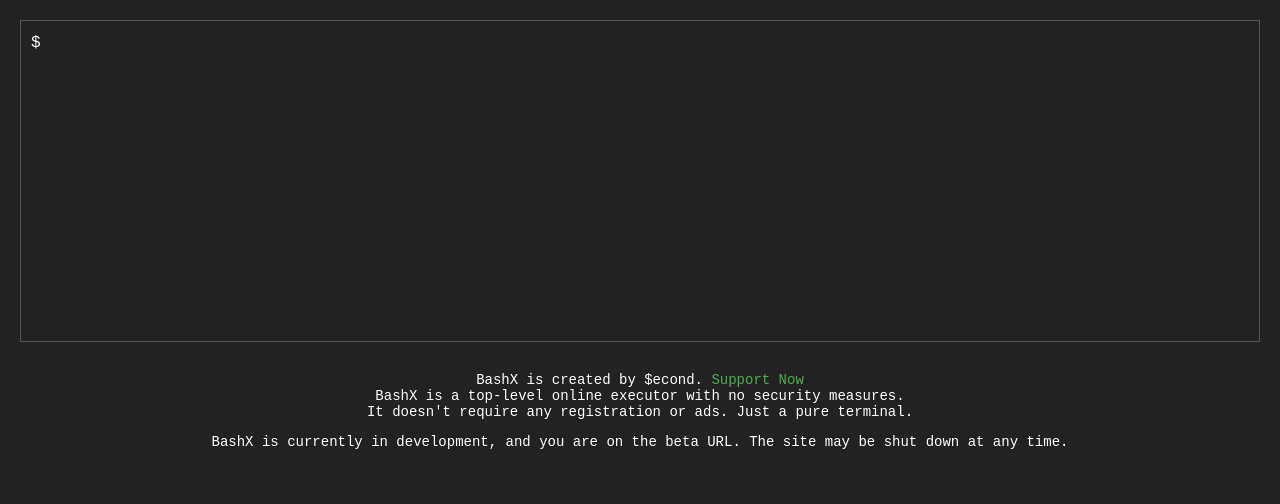
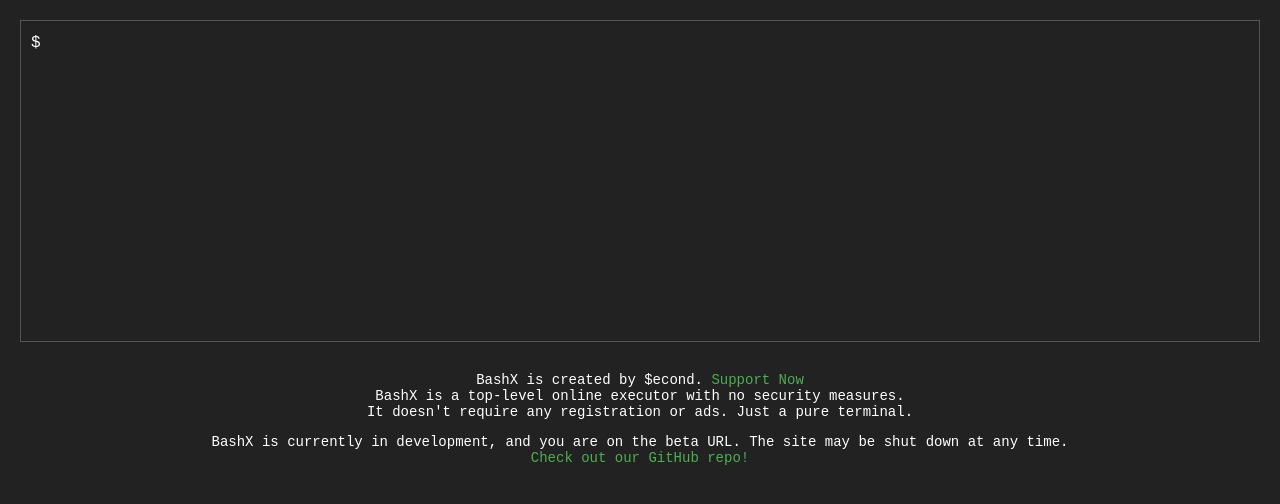
Before and after one commit to SecondRoblox/BashX, a website: page index.html in a window 1280 px wide. Drawn offline with nearby package versions, Linux system fonts and the light colour scheme.

Commit message:
Update index.html

```diff
--- a/index.html
+++ b/index.html
@@ -23,6 +23,8 @@
         It doesn't require any registration or ads. Just a pure terminal.
         <p>
         BashX is currently in development, and you are on the beta URL. The site may be shut down at any time.
+        <br>
+        <a href="https://github.com/SecondRoblox/BashX" target="_blank">Check out our GitHub repo!</a>
     </footer>
 
     <script src="/socket.io/socket.io.js"></script>
```
